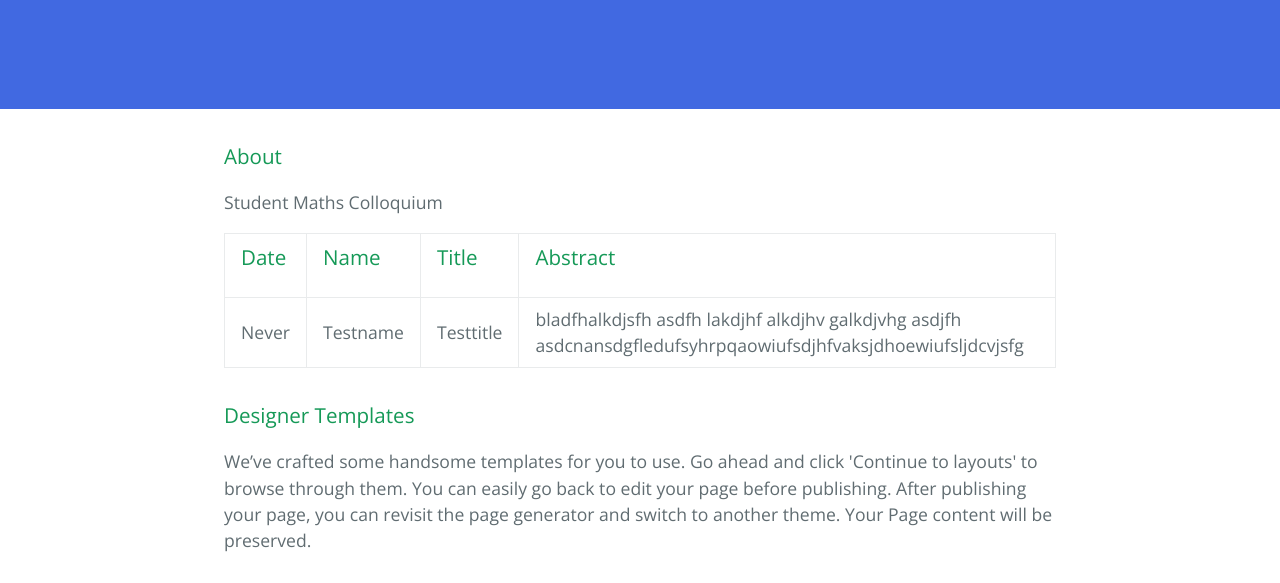
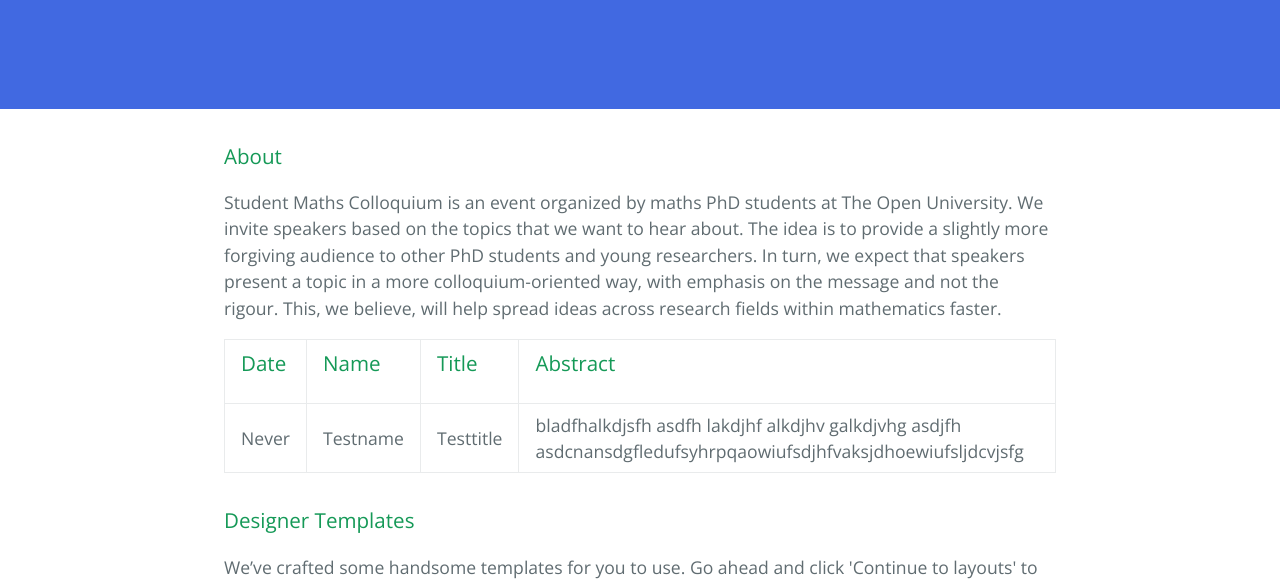
Before and after one commit to mathsq/mathsq.github.io, a plain HTML site: page index.html in a window 1280 px wide. Shown: the part 208-791 px from the top of the page. Drawn offline with nearby package versions, Linux system fonts and the light colour scheme.

Commit message:
updated index

```diff
--- a/index.html
+++ b/index.html
@@ -20,7 +20,7 @@
 	<a id="intro" class="anchor" href="#intro" aria-hidden="true"><span aria-hidden="true" class="octicon octicon-link"></span></a>About
       </h3>
 
-      <p>Student Maths Colloquium</p>
+      <p>Student Maths Colloquium is an event organized by maths PhD students at The Open University. We invite speakers based on the topics that we want to hear about. The idea is to provide a slightly more forgiving audience to other PhD students and young researchers. In turn, we expect that speakers present a topic in a more colloquium-oriented way, with emphasis on the message and not the rigour. This, we believe, will help spread ideas across research fields within mathematics faster. </p>
 
       <table >
 	<tbody>
```
